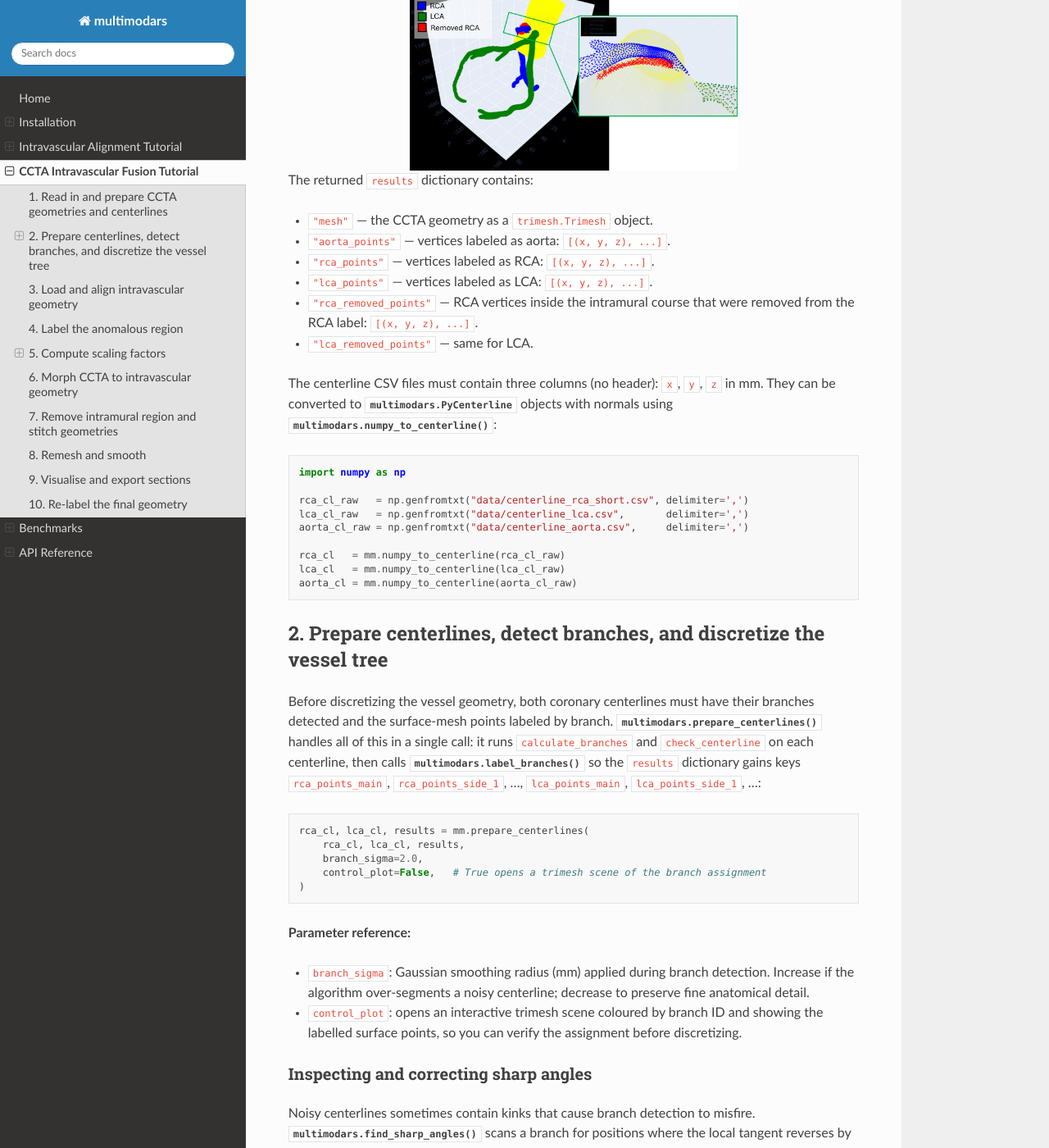
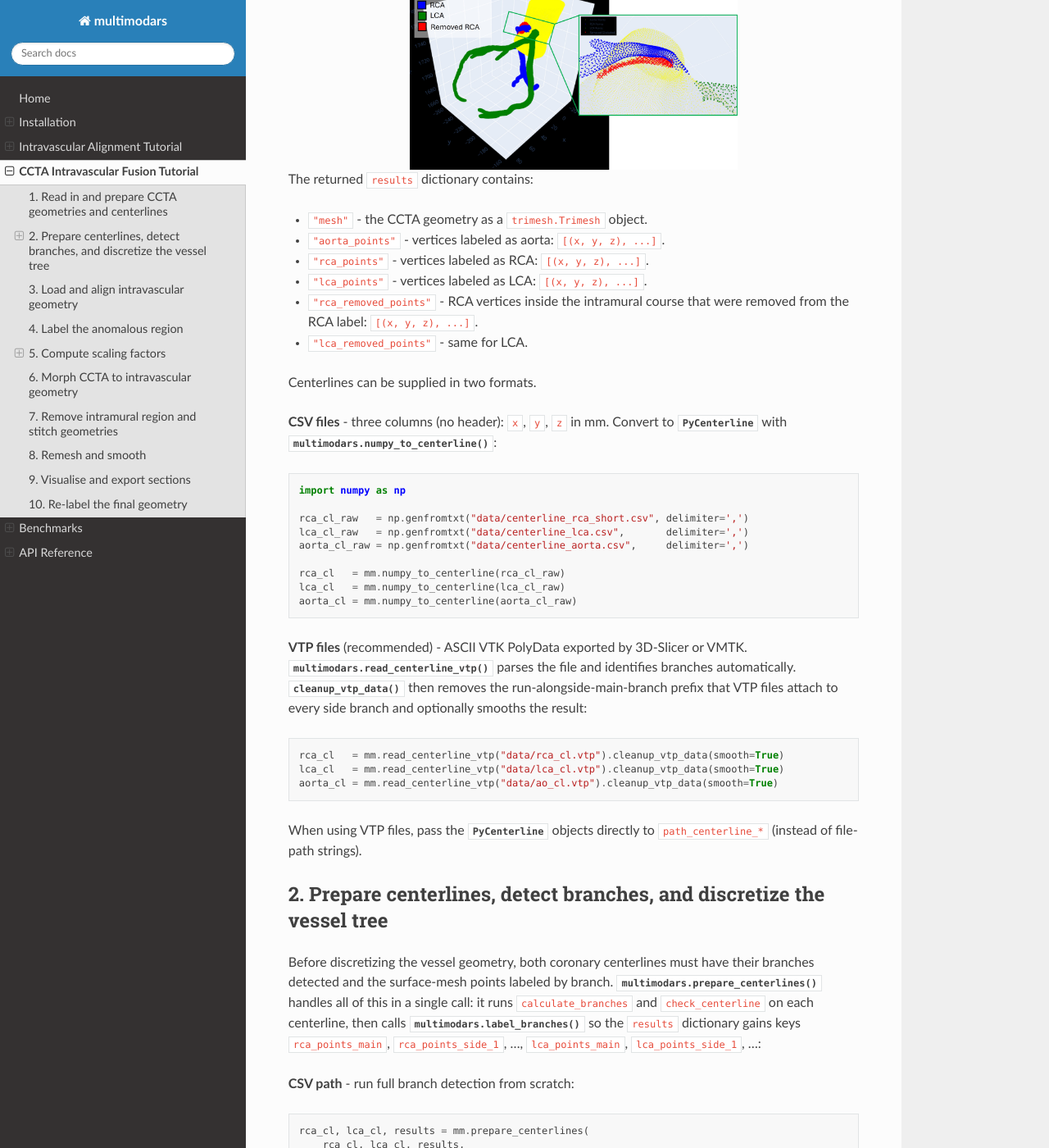
Before and after one commit to yungselm/multimoda-rs, a Sphinx documentation site: the page built from docs/tutorial_ccta.rst, in a window 1280 px wide and 1400 px high, scrolled down 3057 px. Shown: the whole window at 82% size. Built offline with Sphinx 7.4.7 and the Read the Docs theme 3.1.0, drawn with Linux system fonts in a browser that asks for light colours; pages that are not in the unit, such as notebooks, are missing from menus; some of the changed text lies outside the part shown.

Commit message:
update documentation

```diff
--- a/docs/api/classes/PyCenterlinePoint.rst
+++ b/docs/api/classes/PyCenterlinePoint.rst
@@ -9,4 +9,4 @@ PyCenterlinePoint
    :undoc-members:
    :show-inheritance:
    :inherited-members:
-   :exclude-members: contour_point, normal, branch_id
+   :exclude-members: contour_point, branch_id
--- a/docs/api/converters_and_wrappers.rst
+++ b/docs/api/converters_and_wrappers.rst
@@ -7,3 +7,8 @@ Converters
 .. autofunction:: multimodars._converters.numpy_to_centerline
 .. autofunction:: multimodars._converters.array_to_pyinputdata
 .. autofunction:: multimodars._converters.geometry_to_frames_array
+
+VTP Reader
+----------
+
+.. autofunction:: multimodars.read_centerline_vtp
--- a/docs/tutorial_ccta.rst
+++ b/docs/tutorial_ccta.rst
@@ -81,8 +81,8 @@ To address this limitation, a ray-casting algorithm is employed. A ray is cast f
 *Left:* 3D visualization of all cast rays. *Right:* schematic diagram of the occlusion-detection step.
 
 As a final clean-up, any RCA or LCA vertex whose immediate mesh neighbours carry no
-same-label assignment — an island vertex disconnected from all other coronary-labeled
-vertices — is reclassified as aortic. This adjacency-based elimination ensures that
+same-label assignment - an island vertex disconnected from all other coronary-labeled
+vertices - is reclassified as aortic. This adjacency-based elimination ensures that
 the returned ``rca_points`` and ``lca_points`` sets form topologically connected regions
 on the mesh surface.
 
@@ -109,17 +109,18 @@ on the mesh surface.
 
 The returned ``results`` dictionary contains:
 
-- ``"mesh"`` — the CCTA geometry as a ``trimesh.Trimesh`` object.
-- ``"aorta_points"`` — vertices labeled as aorta: ``[(x, y, z), ...]``.
-- ``"rca_points"`` — vertices labeled as RCA: ``[(x, y, z), ...]``.
-- ``"lca_points"`` — vertices labeled as LCA: ``[(x, y, z), ...]``.
-- ``"rca_removed_points"`` — RCA vertices inside the intramural course that were removed from
+- ``"mesh"`` - the CCTA geometry as a ``trimesh.Trimesh`` object.
+- ``"aorta_points"`` - vertices labeled as aorta: ``[(x, y, z), ...]``.
+- ``"rca_points"`` - vertices labeled as RCA: ``[(x, y, z), ...]``.
+- ``"lca_points"`` - vertices labeled as LCA: ``[(x, y, z), ...]``.
+- ``"rca_removed_points"`` - RCA vertices inside the intramural course that were removed from
   the RCA label: ``[(x, y, z), ...]``.
-- ``"lca_removed_points"`` — same for LCA.
+- ``"lca_removed_points"`` - same for LCA.
 
-The centerline CSV files must contain three columns (no header): ``x``, ``y``, ``z`` in mm.
-They can be converted to :class:`multimodars.PyCenterline` objects with normals using
-:func:`multimodars.numpy_to_centerline`:
+Centerlines can be supplied in two formats.
+
+**CSV files** - three columns (no header): ``x``, ``y``, ``z`` in mm.  Convert to
+:class:`~multimodars.PyCenterline` with :func:`multimodars.numpy_to_centerline`:
 
 .. code-block:: python
 
@@ -133,6 +134,20 @@ They can be converted to :class:`multimodars.PyCenterline` objects with normals
     lca_cl   = mm.numpy_to_centerline(lca_cl_raw)
     aorta_cl = mm.numpy_to_centerline(aorta_cl_raw)
 
+**VTP files** (recommended) - ASCII VTK PolyData exported by 3D-Slicer or VMTK.
+:func:`multimodars.read_centerline_vtp` parses the file and identifies branches automatically.
+:meth:`~multimodars.PyCenterline.cleanup_vtp_data` then removes the run-alongside-main-branch
+prefix that VTP files attach to every side branch and optionally smooths the result:
+
+.. code-block:: python
+
+    rca_cl   = mm.read_centerline_vtp("data/rca_cl.vtp").cleanup_vtp_data(smooth=True)
+    lca_cl   = mm.read_centerline_vtp("data/lca_cl.vtp").cleanup_vtp_data(smooth=True)
+    aorta_cl = mm.read_centerline_vtp("data/ao_cl.vtp").cleanup_vtp_data(smooth=True)
+
+When using VTP files, pass the :class:`~multimodars.PyCenterline` objects directly to
+``path_centerline_*`` (instead of file-path strings).
+
 2. Prepare centerlines, detect branches, and discretize the vessel tree
 ^^^^^^^^^^^^^^^^^^^^^^^^^^^^^^^^^^^^^^^^^^^^^^^^^^^^^^^^^^^^^^^^^^^^^^^^
 
@@ -143,6 +158,8 @@ on each centerline, then calls :func:`multimodars.label_branches` so the ``resul
 gains keys ``rca_points_main``, ``rca_points_side_1``, …, ``lca_points_main``,
 ``lca_points_side_1``, …:
 
+**CSV path** - run full branch detection from scratch:
+
 .. code-block:: python
 
     rca_cl, lca_cl, results = mm.prepare_centerlines(
@@ -151,10 +168,21 @@ gains keys ``rca_points_main``, ``rca_points_side_1``, …, ``lca_points_main``,
         control_plot=False,   # True opens a trimesh scene of the branch assignment
     )
 
+**VTP path** - branch indices are already set; only ordering is normalised:
+
+.. code-block:: python
+
+    rca_cl, lca_cl, results = mm.prepare_centerlines(
+        rca_cl, lca_cl, results, vtp_data=True
+    )
+
 **Parameter reference:**
 
 - ``branch_sigma``: Gaussian smoothing radius (mm) applied during branch detection.  Increase
   if the algorithm over-segments a noisy centerline; decrease to preserve fine anatomical detail.
+  Ignored when ``vtp_data=True``.
+- ``vtp_data``: when ``True``, skip ``calculate_branches`` (branch indices are already populated
+  from the VTP file) and only run ``check_centerline`` to normalise branch ordering.
 - ``control_plot``: opens an interactive trimesh scene coloured by branch ID and showing the
   labelled surface points, so you can verify the assignment before discretizing.
 
@@ -181,7 +209,7 @@ re-label. After splitting and merging it is assured that the longest centerline
 
 .. code-block:: python
 
-    # Example: the 5th flagged position creates a loop — split there, then re-merge
+    # Example: the 5th flagged position creates a loop - split there, then re-merge
     lca_cl = lca_cl.split_branch(0, positions[4])
     lca_cl = lca_cl.merge_branches(0, 4)
     lca_cl = lca_cl.check_centerline()
@@ -241,10 +269,10 @@ used to initialize the three-point alignment in step 3:
 
 The discretized tree exposes the following attributes:
 
-- ``tree.discretized_aorta`` — list of :class:`~multimodars.PyContour` for the aorta.
-- ``tree.discretized_rca_main`` / ``tree.discretized_lca_main`` — main-vessel contours.
-- ``tree.rca_branches`` / ``tree.lca_branches`` — list of lists, one per side branch.
-- ``tree.rca_references`` / ``tree.lca_references`` — list of ``(main_ref, ccw_ref, cw_ref)``
+- ``tree.discretized_aorta`` - list of :class:`~multimodars.PyContour` for the aorta.
+- ``tree.discretized_rca_main`` / ``tree.discretized_lca_main`` - main-vessel contours.
+- ``tree.rca_branches`` / ``tree.lca_branches`` - list of lists, one per side branch.
+- ``tree.rca_references`` / ``tree.lca_references`` - list of ``(main_ref, ccw_ref, cw_ref)``
   triplets, one per bifurcation site.
 
 3. Load and align intravascular geometry
@@ -299,7 +327,7 @@ RCA ostium is available directly from the discretized tree:
 ^^^^^^^^^^^^^^^^^^^^^^^^^^^^^^
 
 After alignment, :func:`multimodars.label_anomalous_region` subdivides the RCA points into
-three sub-regions — proximal, anomalous (intramural), and distal — based on the spatial
+three sub-regions - proximal, anomalous (intramural), and distal - based on the spatial
 overlap between the aligned intravascular frames and the CCTA mesh:
 
 .. code-block:: python
@@ -314,12 +342,12 @@ overlap between the aligned intravascular frames and the CCTA mesh:
 
 The ``results`` dictionary is extended with:
 
-- ``"proximal_points"`` — RCA vertices proximal to the anomalous segment.
-- ``"anomalous_points"`` — RCA vertices inside the intramural segment.
-- ``"distal_points"`` — RCA vertices distal to the anomalous segment.
+- ``"proximal_points"`` - RCA vertices proximal to the anomalous segment.
+- ``"anomalous_points"`` - RCA vertices inside the intramural segment.
+- ``"distal_points"`` - RCA vertices distal to the anomalous segment.
 
 Set ``debug_plot=True`` to open an interactive scene that shows how the three sub-regions
-are assigned — useful when the boundary appears misplaced.
+are assigned - useful when the boundary appears misplaced.
 
 .. image:: ./figures/anomalous_labeling.jpg
    :alt: Example anomalous labeling figure
@@ -371,7 +399,7 @@ Aortic wall scaling
 
 For anomalous coronary arteries, an additional scaling factor targets the aortic *wall*
 vertices (``"rca_removed_points"`` region) and aligns them with the first intravascular
-frame whose lumen elliptic ratio drops below 1.3 — the transition from compressed intramural
+frame whose lumen elliptic ratio drops below 1.3 - the transition from compressed intramural
 to round free-segment lumen:
 
 .. code-block:: python
@@ -488,9 +516,9 @@ geometry with a triangulated patch:
 - ``prox_start_mode`` / ``dist_start_mode``: controls which vertex is chosen as index 0 of
   the boundary ring before the rings are paired for stitching.
 
-  * ``"nearest_iv"`` (default) — rotate to the boundary vertex closest to intravascular
+  * ``"nearest_iv"`` (default) - rotate to the boundary vertex closest to intravascular
     point 0.  Works well when the two point sets share a consistent anatomical orientation.
-  * ``"highest_z"`` — rotate to the boundary vertex with the largest z-coordinate.  Prefer
+  * ``"highest_z"`` - rotate to the boundary vertex with the largest z-coordinate.  Prefer
     this when the pullback axis is nearly aligned with the image z-axis, as is common for
     straight intramural segments.
 
@@ -502,8 +530,8 @@ geometry with a triangulated patch:
 
 The return value is a new ``results``-like dictionary that additionally contains:
 
-- ``"prox_boundary_points"`` — the ordered proximal boundary ring used for stitching.
-- ``"dist_boundary_points"`` — the ordered distal boundary ring.
+- ``"prox_boundary_points"`` - the ordered proximal boundary ring used for stitching.
+- ``"dist_boundary_points"`` - the ordered distal boundary ring.
 
 Export the raw stitched mesh before remeshing to allow inspection:
 
@@ -566,13 +594,13 @@ Pass ``True`` for each region you want to highlight:
 
 Colour coding:
 
-- **Yellow** — aortic points
-- **Blue** — RCA coronary points
-- **Green** — LCA coronary points
-- **Red** — removed / intramural points
-- **Cyan** — proximal points
-- **Magenta** — distal points
-- **Orange** — anomalous points
+- **Yellow** - aortic points
+- **Blue** - RCA coronary points
+- **Green** - LCA coronary points
+- **Red** - removed / intramural points
+- **Cyan** - proximal points
+- **Magenta** - distal points
+- **Orange** - anomalous points
 
 To inspect the stitching seam directly, overlay the proximal boundary ring with the
 intravascular contour in a trimesh scene.  The following snippet colours the boundary ring
```
